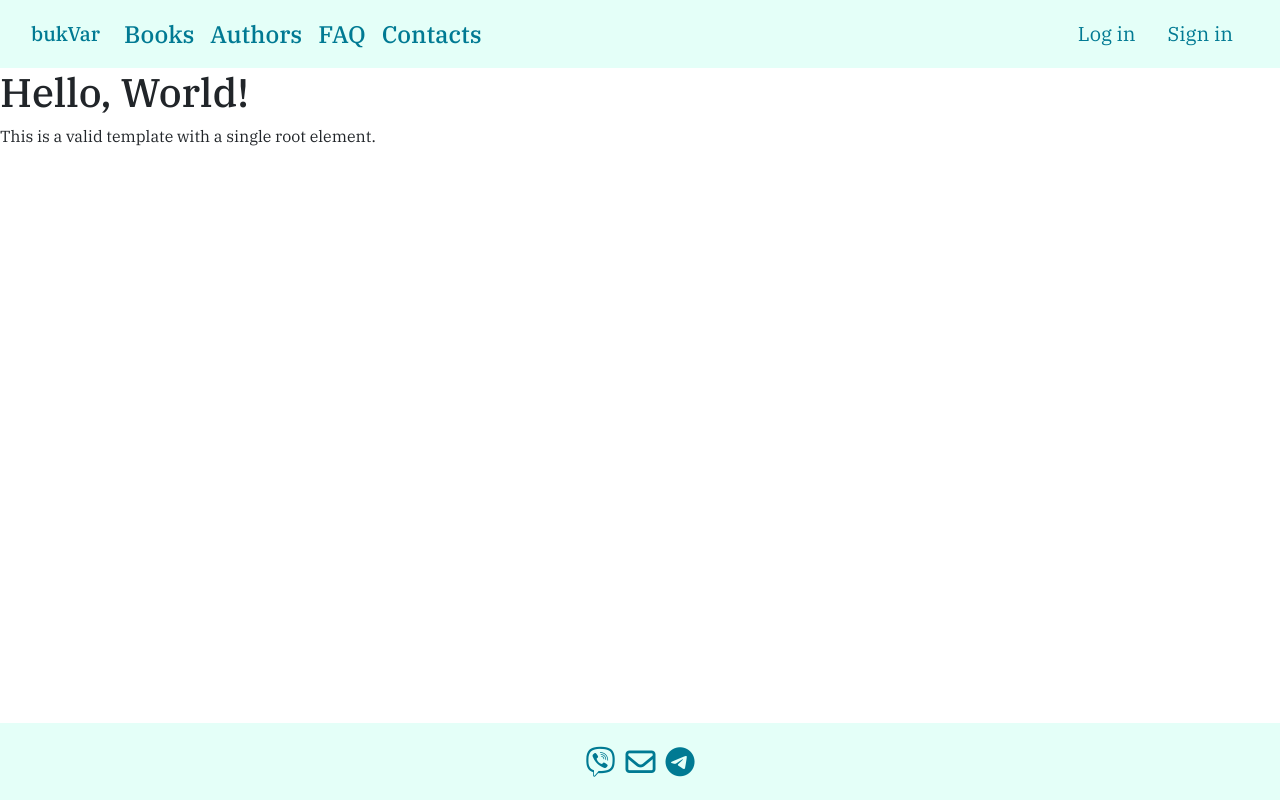
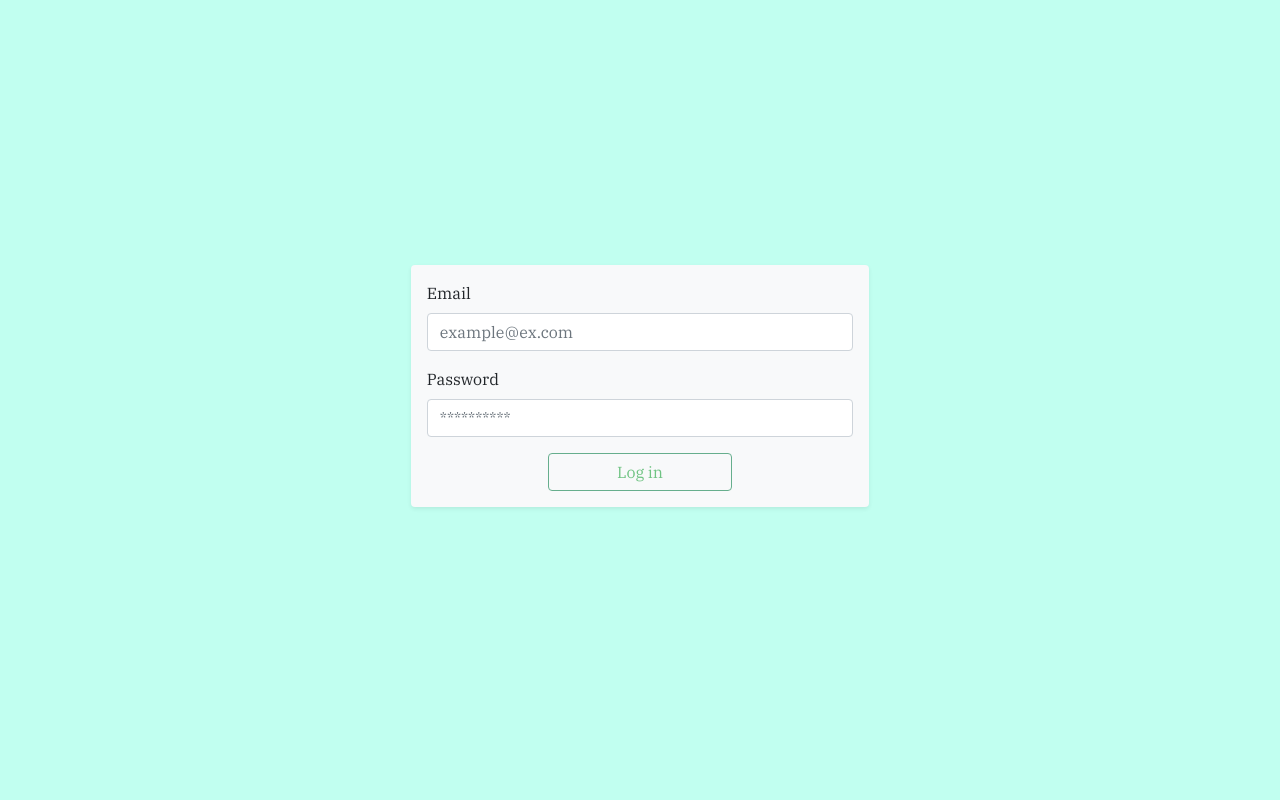
Before and after one commit to papiroskada/bukvar-frontend, a Vue app: page /login in a window 1280 px wide. Built offline with nearby package versions, Linux system fonts and the light colour scheme.

Commit message:
added login form

```diff
--- a/src/App.vue
+++ b/src/App.vue
@@ -1,8 +1,8 @@
 <template>
   <div>
-    <Header v-if="!isRegistrationPage" />
+    <Header v-if="!isAuthPage" />
     <router-view></router-view>
-    <Footer v-if="!isRegistrationPage" />
+    <Footer v-if="!isAuthPage" />
   </div>
 </template>
 
@@ -15,21 +15,19 @@ export default defineComponent({
   components: { Footer, Header },
   data() {
     return {
-      isRegistrationPage: false,
+      isAuthPage: false,
     };
   },
   watch: {
     $route(to) {
-      // Перевірка, чи поточний маршрут є сторінкою реєстрації
-      this.isRegistrationPage = to.name === "Registration";
+      this.isAuthPage = to.name === "Registration" || to.name === "Login";
     },
   },
 });
 </script>
 
-
 <style>
 body {
-  font-family: 'IBM Plex Serif', serif !important;
+  font-family: "IBM Plex Serif", serif !important;
 }
 </style>
--- /dev/null
+++ b/src/components/log-form.vue
@@ -0,0 +1,157 @@
+<template>
+  <div class="content">
+    <div class="container">
+      <div class="row">
+        <div
+          class="col-sm-5 mx-auto form shadow-sm p-3 mb-5 bg-body-tertiary rounded"
+        >
+          <form @submit.prevent="submitForm">
+            <div class="mb-3">
+              <label for="email" class="form-label">Email</label>
+              <input
+                type="email"
+                class="form-control"
+                id="email"
+                v-model="formData.email"
+                @input="validateField('email')"
+                placeholder="example@ex.com"
+              />
+              <span class="form-text">{{ errors.email }}</span>
+            </div>
+            <div class="mb-3">
+              <label for="password" class="form-label">Password</label>
+              <input
+                type="password"
+                class="form-control"
+                id="password"
+                aria-describedby="passwordHelp"
+                v-model="formData.password"
+                @input="validateField('password')"
+                placeholder="**********"
+              />
+              <span class="form-text">{{ errors.password }}</span>
+            </div>
+            <div class="d-grid gap-2 col-6 mx-auto">
+              <button
+                type="submit"
+                class="btn btn-outline-success"
+                :disabled="!isFormValid"
+              >
+                Log in
+              </button>
+            </div>
+          </form>
+        </div>
+      </div>
+    </div>
+  </div>
+</template>
+
+<script>
+import { mask } from "vue-the-mask";
+export default {
+  directives: { mask },
+  data() {
+    return {
+      formData: {
+        username: "",
+        password: "",
+      },
+      errors: {},
+      isFormValid: false,
+    };
+  },
+  watch: {
+    formData: {
+      handler: function () {
+        this.validateForm();
+      },
+      deep: true,
+    },
+  },
+  methods: {
+    validateField(fieldName) {
+      this.errors[fieldName] = "";
+
+      const validationRules = {
+        username: this.validateUsername,
+        email: this.validateEmail,
+        password: this.validatePassword,
+      };
+
+      if (validationRules[fieldName]) {
+        validationRules[fieldName](fieldName);
+      }
+      this.isFormValid = this.validateForm();
+    },
+    validateEmail(fieldName) {
+      const emailRegex = /[a-zA-Z0-9._%+-]+@[a-zA-Z0-9.-]+\.[a-zA-Z]{2,4}/;
+      if (!emailRegex.test(this.formData[fieldName])) {
+        this.errors[fieldName] = "Enter a valid email address";
+      } else {
+        this.errors[fieldName] = "";
+      }
+    },
+    validatePassword(fieldName) {
+      const passwordRegex = /^(?=.*[a-z])(?=.*[A-Z])(?=.*\d)(?=.*[\W_]).{8,}$/;
+      if (!passwordRegex.test(this.formData[fieldName])) {
+        this.errors[fieldName] =
+          "The password must consist of 8 characters, including special characters, numbers, and both uppercase and lowercase letters.";
+      } else {
+        this.errors[fieldName] = "";
+      }
+    },
+    validateForm() {
+      const hasErrors = Object.values(this.errors).some(
+        (error) => error !== ""
+      );
+      this.isFormValid = !hasErrors;
+
+      return !hasErrors;
+    },
+    submitForm() {
+      if (this.validateForm()) {
+        this.$emit("submitForm", { ...this.formData, id: Date.now() });
+        this.resetForm();
+      }
+    },
+    resetForm() {
+      this.isFormValid = false;
+      this.formData = {
+        email: "",
+        password: "",
+      };
+      this.errors = {};
+    },
+  },
+};
+</script>
+
+<style scoped>
+.content {
+  background-color: #c1fff0;
+  margin-top: 0;
+  display: flex;
+  flex-direction: column;
+  align-items: center;
+  justify-content: center;
+  height: 100vh;
+}
+.row {
+  margin: 0 5px;
+}
+.form {
+  background-color: #ffffff;
+  padding: 30px;
+  margin: 20px;
+}
+.avatar {
+  max-width: 40%;
+  aspect-ratio: 1/1;
+  max-width: 200px;
+  object-fit: cover;
+}
+.form-text {
+  color: rgb(197, 0, 0);
+}
+</style>
--- a/src/components/reg-form.vue
+++ b/src/components/reg-form.vue
@@ -19,7 +19,7 @@
                 accept="image/*"
                 @change="handleAvatarChange"
               />
-              <label class="input-group-text" for="avatar">Завантажити</label>
+              <label class="input-group-text" for="avatar">Download</label>
             </div>
             <div class="mb-3">
               <label for="email" class="form-label">Email</label>
@@ -34,7 +34,7 @@
               <span class="form-text">{{ errors.email }}</span>
             </div>
             <div class="mb-3">
-              <label for="username" class="form-label">Юзернейм</label>
+              <label for="username" class="form-label">Username</label>
               <input
                 type="text"
                 class="form-control"
@@ -47,7 +47,7 @@
               <span class="form-text">{{ errors.username }}</span>
             </div>
             <div class="mb-3">
-              <label for="name" class="form-label">Ім'я</label>
+              <label for="name" class="form-label">First name</label>
               <input
                 type="text"
                 class="form-control"
@@ -60,7 +60,7 @@
               <span class="form-text">{{ errors.name }}</span>
             </div>
             <div class="mb-3">
-              <label for="surname" class="form-label">Призвіще</label>
+              <label for="surname" class="form-label">Second name</label>
               <input
                 type="text"
                 class="form-control"
@@ -73,7 +73,7 @@
               <span class="form-text">{{ errors.surname }}</span>
             </div>
             <div class="mb-3">
-              <label for="middleName" class="form-label">По батькові</label>
+              <label for="middleName" class="form-label">Middle name</label>
               <input
                 type="text"
                 class="form-control"
@@ -86,7 +86,7 @@
               <span class="form-text">{{ errors.middleName }}</span>
             </div>
             <div class="mb-3">
-              <label for="cellphone" class="form-label">Номер телефону</label>
+              <label for="cellphone" class="form-label">Phone number</label>
               <input
                 type="tel"
                 class="form-control"
@@ -100,7 +100,7 @@
               <span class="form-text">{{ errors.cellphone }}</span>
             </div>
             <div class="mb-3">
-              <label for="birthDate" class="form-label">Дата народження</label>
+              <label for="birthDate" class="form-label">Birth date</label>
               <input
                 type="date"
                 class="form-control"
@@ -112,7 +112,7 @@
               <span class="form-text">{{ errors.birthDate }}</span>
             </div>
             <div class="mb-3">
-              <label for="password" class="form-label">Пароль</label>
+              <label for="password" class="form-label">Password</label>
               <input
                 type="password"
                 class="form-control"
@@ -125,7 +125,7 @@
               <span class="form-text">{{ errors.password }}</span>
             </div>
             <div class="mb-3">
-              <label for="passwordConfirm" class="form-label">Пароль</label>
+              <label for="passwordConfirm" class="form-label">Confirm password</label>
               <input
                 type="password"
                 class="form-control"
@@ -139,7 +139,7 @@
             </div>
 
             <div class="mb-3">
-              <p class="fs-6">Обери стать</p>
+              <p class="fs-6">What's your gender?</p>
               <div class="form-check">
                 <input
                   class="form-check-input"
@@ -150,7 +150,7 @@
                   v-model="formData.gender"
                   @input="validateField('gender')"
                 />
-                <label class="form-check-label" for="male"> Чоловіча </label>
+                <label class="form-check-label" for="male"> Male </label>
               </div>
               <div class="form-check">
                 <input
@@ -162,16 +162,15 @@
                   v-model="formData.gender"
                   @input="validateField('gender')"
                 />
-                <label class="form-check-label" for="female"> Жіноча </label>
+                <label class="form-check-label" for="female"> Female </label>
               </div>
               <span class="form-text">{{ errors.gender }}</span>
             </div>
             <div class="mb-3">
               <select class="form-select" v-model="formData.role">
-                <option value="0">Обери роль</option>
-                <option value="1">Власник</option>
-                <option value="2">Адмін</option>
-                <option value="3">Користувач</option>
+                <option value="0">Role</option>
+                <option value="1">User</option>
+                <option value="2">Admin</option>
               </select>
               <span class="form-text">{{ errors.role }}</span>
             </div>
@@ -181,7 +180,7 @@
                 class="btn btn-outline-success"
                 :disabled="!isFormValid"
               >
-                Зареєструватись
+                Sign in
               </button>
             </div>
           </form>
--- a/src/pages/login.vue
+++ b/src/pages/login.vue
@@ -1,15 +1,15 @@
-<!-- D:\github\bukvar-frontend\src\pages\home.vue -->
 <template>
   <div>
-    <!-- Your component content goes here -->
-    <h1>Hello, World!</h1>
-    <p>This is a valid template with a single root element.</p>
+    <LogForm />
   </div>
 </template>
 
 <script>
-export default {
-  name: "LoginUser", // Update the component name to be multi-word
-  // Other component options...
-};
+import { defineComponent } from "vue";
+import LogForm from "@/components/log-form.vue";
+
+export default defineComponent({
+  name: "SigninUser",
+  components: { LogForm },
+});
 </script>
```
Also changed, not shown: 1 other file (tests, documents, lock files or other folders).
